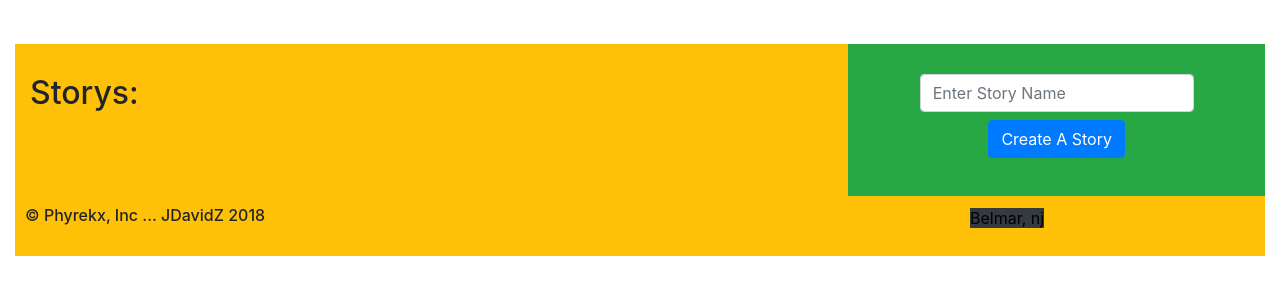
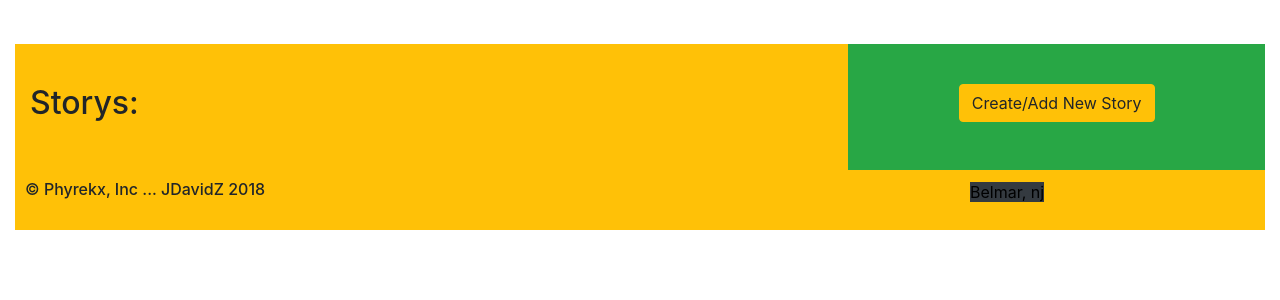
Before and after one commit to jDavidZapata/Personal-News, a Flask app: page /storyslist in a window 1280 px wide. Shown: the part 76-376 px from the top of the page. Run offline with Flask 2, Linux system fonts and the light colour scheme; a user stored in the database is signed in; data that the repository does not hold is empty; some libraries are stand-ins or nearby versions.

Commit message:
Version 0.0

```diff
--- a/app.py
+++ b/app.py
@@ -43,10 +43,6 @@ def internal_error(error):
     return render_template('500.html'), 500
 
 
-print(app.config)
-print()
-
-print(os.environ['APP_SETTINGS'])
 
 channel = None
 
@@ -97,7 +93,6 @@ key3 = 'comments'
 get_whatever_list(storys, key3, comments)
 
 
-
 @app.route("/")
 def index():
 
@@ -139,7 +134,7 @@ def register():
 		db.session.add(user)
 		db.session.commit()
 		flash('Congratulations, you are now a registered user!')
-		print(form.data)
+
 
 		return redirect(url_for('login'))
 
@@ -165,7 +160,6 @@ def login():
 		user = User.query.filter_by(email=form.email.data).first()
 
 		flash('Login requested for user {}, remember_me={}'.format(form.email.data, form.remember_me.data))
-		print(form.data)
 
 		if user is None or not user.check_password(form.password.data):
 			flash('Invalid email or password')
@@ -203,6 +197,7 @@ def category():
 
 	categorys = categories.split(',')
 
+
 	return render_template("category.html", categorys=categorys)
 
 
@@ -212,7 +207,6 @@ def channelslist():
 	""" Get all Channels From DataBase. """
 
 	channels = Channel.query.all()
-	print(f"channels =====>  {channels}")
 
 	return render_template("channels_list.html", channels=channels)
 
@@ -233,9 +227,7 @@ def storyslist():
 def home(category_title):
 	""" List of news links. """
 	""" Make API call to NYT for Top Story's Section News links. """
-	#  return jsonify(dict{key:value}===>(request('category_title':{'technology':[', ']})))
 
-	print(f"category title: {category_title}")
 
 	res = requests.get(f"https://api.nytimes.com/svc/topstories/v2/{category_title}.json", params={"api-key": os.getenv("API_KEY")})
 
@@ -262,15 +254,10 @@ def channelPage(channel_title):
 		Looks for that string channel name and returns it.
 		Else returns channels page with channel not found error. """
 
-	#Send back list of news links on channel.
-	#Send back first 100 messages.
-	#Send back Form for messages.(JS)
-	#return jsonify(texts[10])
-
 
 	""" Get Channel From DataBase if it exists. """
 	channel = Channel.query.filter_by(title=channel_title).first_or_404()
-
+	#channel = Channel.query.filter_by(title=channel_title).first()
 	""" If there is no Channel, redirect to Channels list. """
 	if channel == None:
 
@@ -280,18 +267,17 @@ def channelPage(channel_title):
 
 
 	""" Channel Info. """
-	print(channel)
 
 	""" list of Messages from Channel. Send first 20. """
 	messages = channel.messages
-	print(messages)
+
 	if not messages:
 		messages = "No Messages."
 
 
 	""" List of Storys from Channel. Send first 20. """
 	storys = channel.storys
-	print(storys)
+
 	if not storys:
 		storys = "No Storys."
 
@@ -305,26 +291,22 @@ def channelPage(channel_title):
 		db.session.add(message)
 		db.session.commit()
 
-		print(f"message === > {message}")
-
-		render_template("channel_page.html", channel=channel, messages=messages, storys=storys, form=form)
+		return render_template("channel_page.html", channel=channel, messages=messages, storys=storys, form=form)
 
 	return render_template("channel_page.html", channel=channel, messages=messages, storys=storys, form=form)
 
 
-@app.route("/storyPage/<string:story_title>", methods=['GET', 'POST'])
-def storyPage(story_title):
+@app.route("/storyPage/<int:story_id>", methods=['GET', 'POST'])
+def storyPage(story_id):
 	""" Story Page. """
 	""" Route takes GET request with title string.
 		Looks for that string story name and returns it.
-		Else returns storys page with story not found error. """
+		Else returns storys page with story not found error.
+		Fix if story doesnt have a unique title then look it up by id """
 
 
-	print(f"title ==== {story_title}")
-	print(f"title type =====> {type(story_title)}")
-
 	""" Get Story From DataBase if it exists. """
-	story = Story.query.filter_by(title=story_title).first_or_404()
+	story = Story.query.filter_by(id=story_id).first_or_404()
 
 	""" If there is no Story, redirect to Storys list. """
 	if story == None:
@@ -334,14 +316,14 @@ def storyPage(story_title):
 
 	""" list of Comments from Story. Send first 20. """
 	comments = story.comments
-	#comments = story['comments'] if 'comments' in story else "No Comments."
+
 	if not comments:
 		comments = "No Comments."
 
 
 	""" List of Links from Story. Send first 20. """
 	links = story.links
-	#links = story['links'] if 'links' in story else "No Links."
+
 	if not links:
 		links = "No Links."
 
@@ -355,11 +337,8 @@ def storyPage(story_title):
 		db.session.add(comment)
 		db.session.commit()
 
-		print(f"message === > {comment}")
 
-		render_template("story_page.html", story=story, comments=comments, links=links, form=form)
-
-
+		return render_template("story_page.html", story=story, comments=comments, links=links, form=form)
 
 	return render_template("story_page.html", story=story, comments=comments, links=links, form=form)
 
@@ -378,39 +357,28 @@ def createChannel():
 		""" Check User doesnt already have a Channel. """
 		""" If User has Channel redirect to channel. """
 
-		print(form.data)
 
 		ch = Channel.query.filter_by(user=current_user).first()
 		if ch is not None:
 			flash('You Already Have A Channel.')
 			return redirect(url_for('createChannel'))
 
-
-		#channel = current_user.add_channel(user_id=current_user.id, title=form.title.data, text=form.text.data, user=current_user)
-
+		""" Add Channel. """
 		channel = Channel(user_id=current_user.id, title=form.title.data, text=form.text.data, user=current_user)
 		db.session.add(channel)
 
+		""" Add Message if any. """
 		if form.message.data:
 			message = Message(user_id=current_user.id, channel_id=channel.id, message_text=form.message.data, user=current_user, channel=channel)
-			#message = channel.add_message_(user_id=current_user.id, channel_id=channel.id, message_text=form.message.data, user=current_user, channel=channel)
+
 			db.session.add(message)
 
+		""" Commit changes to DataBase. """
 		db.session.commit()
 		flash('Congratulations, you Added Your Channel!')
 
-		print(current_user.channel)
 
-		return jsonify(channel.user.name)
-
-
-	#Display Form for creating Channel.
-	#Only one channel per user.
-	#If Post then take form info and create Channel.
-	#If it already exists send "Channel already taken."
-	#If it doesnt exist then, send
-	#"Create or add a story to Your channel".
-	#And send a list of categories.
+		return redirect(url_for('channelPage', channel_title=form.title.data))
 
 	return render_template("channel_create.html", form=form)
 
@@ -426,8 +394,6 @@ def createStory():
 	if form.validate_on_submit():
 		""" Check that User doesn't have a Story with same title. """
 
-		print(form.data)
-		#st = Story.query.filter_by(user_id=current_user.id, title=form.title.data).first()
 		channel = Channel.query.filter_by(user=current_user).first()
 		if channel is None:
 			flash("You Don't Have A Channel.")
@@ -435,39 +401,28 @@ def createStory():
 
 
 		st = Story.query.filter_by(user_id=current_user.id, title=form.title.data).first()
-
 		if st is not None:
 			flash('You Already Have A Story with this Title.')
 
 			return redirect(url_for('createStory'))
 
-
-		#story = current_user.add_story(user_id=current_user.id, channel_id=channel.id, title=form.title.data, story_text=form.text.data, user=current_user, channel=channel)
-
+		""" Add Story. """
 		story = Story(user_id=current_user.id, channel_id=channel.id, title=form.title.data, story_text=form.story_text.data, user=current_user, channel=channel)
-		print(f"Story ====> {story}")
 		db.session.add(story)
 
-
+		""" Add Comments if any. """
 		if form.comment.data:
 			comment = Comment(user_id=current_user.id, story_id=story.id, comment_text=form.comment.data, user=current_user, story=story)
-			#comment = channel.add_comment_(user_id=current_user.id, story_id=story.id, comment_text=form.comment.data, user=current_user, story=story)
+
 			db.session.add(comment)
-			print(f"Comment ====> {comment}")
 
+		""" Commit changes to DataBase. """
 		db.session.commit()
 		flash('Congratulations, you Added A Story!')
 
 
-		return jsonify(story.user.name, channel.title, story.title)
+		return redirect(url_for('storyPage', story_id=story.id))
 
-	#Display Form for creating Categories.
-	#If Post then take form info and create category.
-	#If it already exists send list of stories.
-	#If it doesnt exist then send "Create or add a story"
-
-
-	#return jsonify(storys)
 	return render_template("story_create.html", form=form)
 
 
--- a/templates/category.html
+++ b/templates/category.html
@@ -25,7 +25,7 @@
 
 <div class="col-12 col-lg-4 col-sm-6 col-md-4 bg-dark right">
 
-          <form class="form-inline justify-content-center" action="{{ url_for('createChannel') }}" method="POST">
+          <!--form class="form-inline justify-content-center" action="{{ url_for('createChannel') }}" method="POST">
             <div class="form-group mx-sm-3 mb-2">
               <label for="categoryname" class="sr-only">Category</label>
               <input type="text" name="C_name" class="form-control" id="categorytitle" placeholder="Enter Category Name"
@@ -33,7 +33,7 @@
             </div>
 
             <button id="button" type="submit" class="btn btn-primary mb-2">Create New Category</button>
-          </form>
+          </form-->
 </div>
 
 
--- a/templates/index.html
+++ b/templates/index.html
@@ -24,9 +24,9 @@
             <!--button id="button" type="submit" class="btn btn-danger mb-2 hide">Add Link to Channel</button-->
 			<h6>{{story.url}}</h6>
             <div class="col-12 story-bottom">
-                <div class="story-add-button hide">
-                    <h4><a href="{{ url_for('channelPage', channel_title='Channel-test') }}" class="badge badge-danger">Add Link to Channel/Story</a></h4>
-                </div>
+                <!--div class="story-add-button hide">
+                    <h4><a href="{{ url_for('channelPage', channel_title='First Channel') }}" class="badge badge-danger">Add Link to Channel/Story</a></h4>
+                </div-->
             	<h4><a href="{{story.url}}" class="badge badge-light"><img src="{{story.multimedia.url}}" alt="{{story.multimedia.caption}}" class="center"></a></h4>
 
             </div>
--- a/templates/layout.html
+++ b/templates/layout.html
@@ -35,12 +35,12 @@
     }
 
     .left {
-      padding: 30px;
+      padding: 40px;
 
     }
 
     .right {
-      padding: 30px;
+      padding: 40px;
     }
 
     footer {
@@ -106,17 +106,34 @@
       border-right: 2px solid black;
       border-left: 2px solid black;
       border-bottom: 2px solid black;
+      padding: 5px;
     }
 
-    .channel-info {
+    .channel-story {
+
+      border-right: 2px solid black;
+      border-left: 2px solid black;
+
+      padding: 10px;
 
     }
 
     .channel-storys {
 
+      padding: 20px;
+
     }
 
-    .channel-story {
+    .channel-story-top {
+
+      padding: 10px;
+
+    }
+
+    .channel-story-bottom {
+
+      border-bottom: 2px solid black;
+      padding: 10px;
 
     }
 
@@ -228,7 +245,11 @@
             {{ current_user.username.upper() }}
             {% endif %}
             Always Be Amazing!!!
-
+            <!--{% if not current_user.is_anonymous %}
+            <form id="form" class="form-inline justify-content-center" action="{{url_for('channelPage', channel_title='first')}}" method="get">
+                <button id="button" type="submit" class="btn btn-warning mb-2">My channel</button>
+            </form>
+            {% endif %}-->
           </span>
         </div>
       </nav>
--- a/templates/storys_list.html
+++ b/templates/storys_list.html
@@ -20,7 +20,7 @@
         {% for story in storys %}
         <div class="col-11 story-bottom story-list-info">
             <h2>*</h2>
-            <h4><a href="{{ url_for('storyPage', story_title=story.title) }}" class="badge badge-danger">{{story.title}}</a></h4>
+            <h4><a href="{{ url_for('storyPage', story_id=story.id) }}" class="badge badge-danger">{{story.title}}</a></h4>
             <h3>By {{story.user.name}}</h3>
             <h5>{{story.story_text}}</h5>
         </div>
@@ -30,14 +30,12 @@
 
 <div class="col-12 col-lg-4 col-sm-6 col-md-4 bg-success right">
 
-    <form class="form-inline justify-content-center" action="" method="POST">
-    	<div class="form-group mx-sm-3 mb-2">
-    		<label for="storyname" class="sr-only">Story</label>
-    		<input type="text" name="S_name" class="form-control" id="storytitle" placeholder="Enter Story Name"
-                required>
-        </div>
-        <button id="button" type="submit" class="btn btn-primary mb-2">Create A Story</button>
+    {% if not current_user.is_anonymous %}
+    <form id="form" class="form-inline justify-content-center" action="{{url_for('createStory')}}" method="get">
+        <button id="button" type="submit" class="btn btn-warning mb-2">Create/Add New Story</button>
     </form>
+    {% endif %}
+
 </div>
 
 
```
Also changed, not shown: templates/channel_page.html (+6 -6 lines), templates/channels_list.html (+4 -7 lines), templates/story_page.html (+4 -4 lines).
